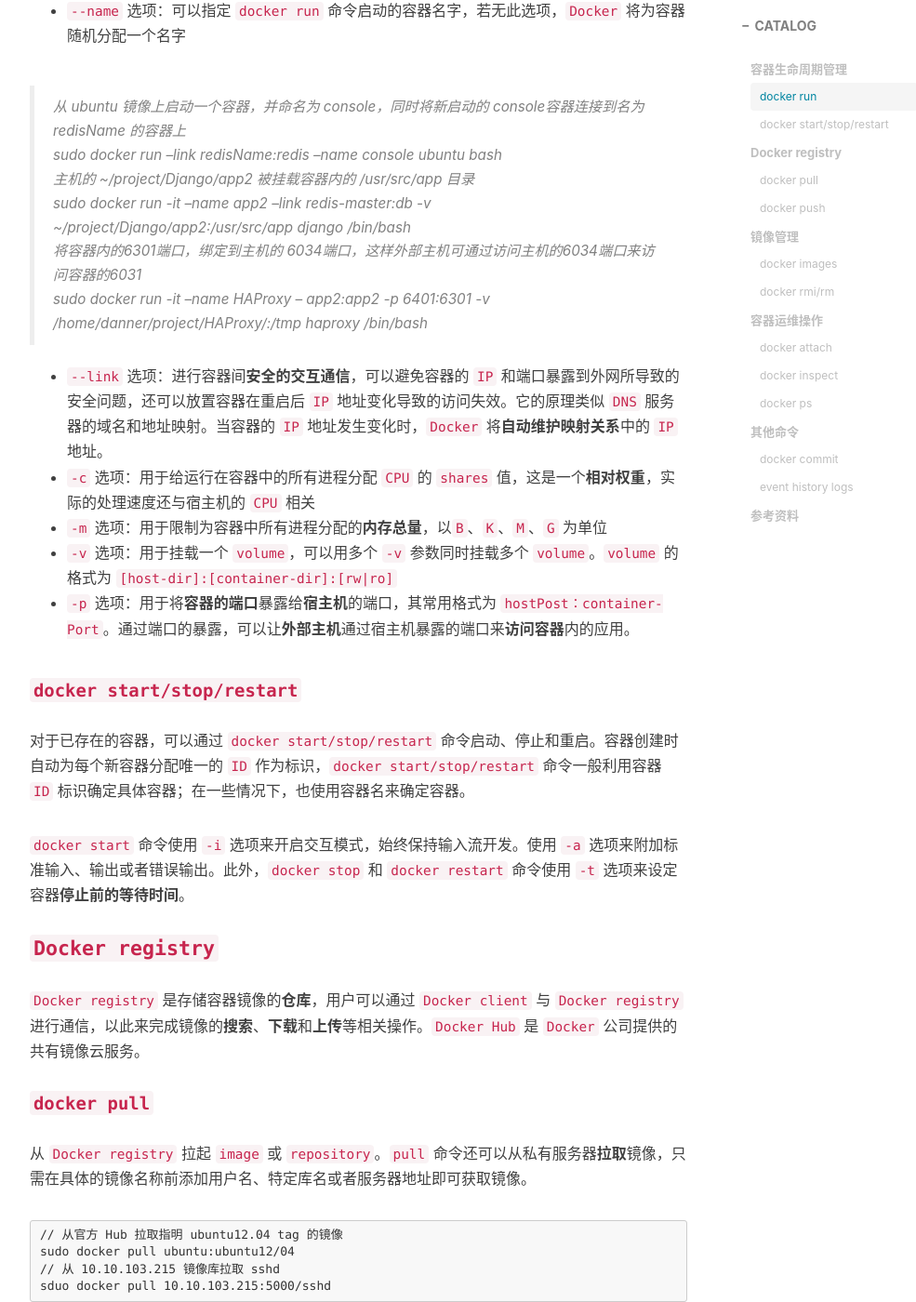
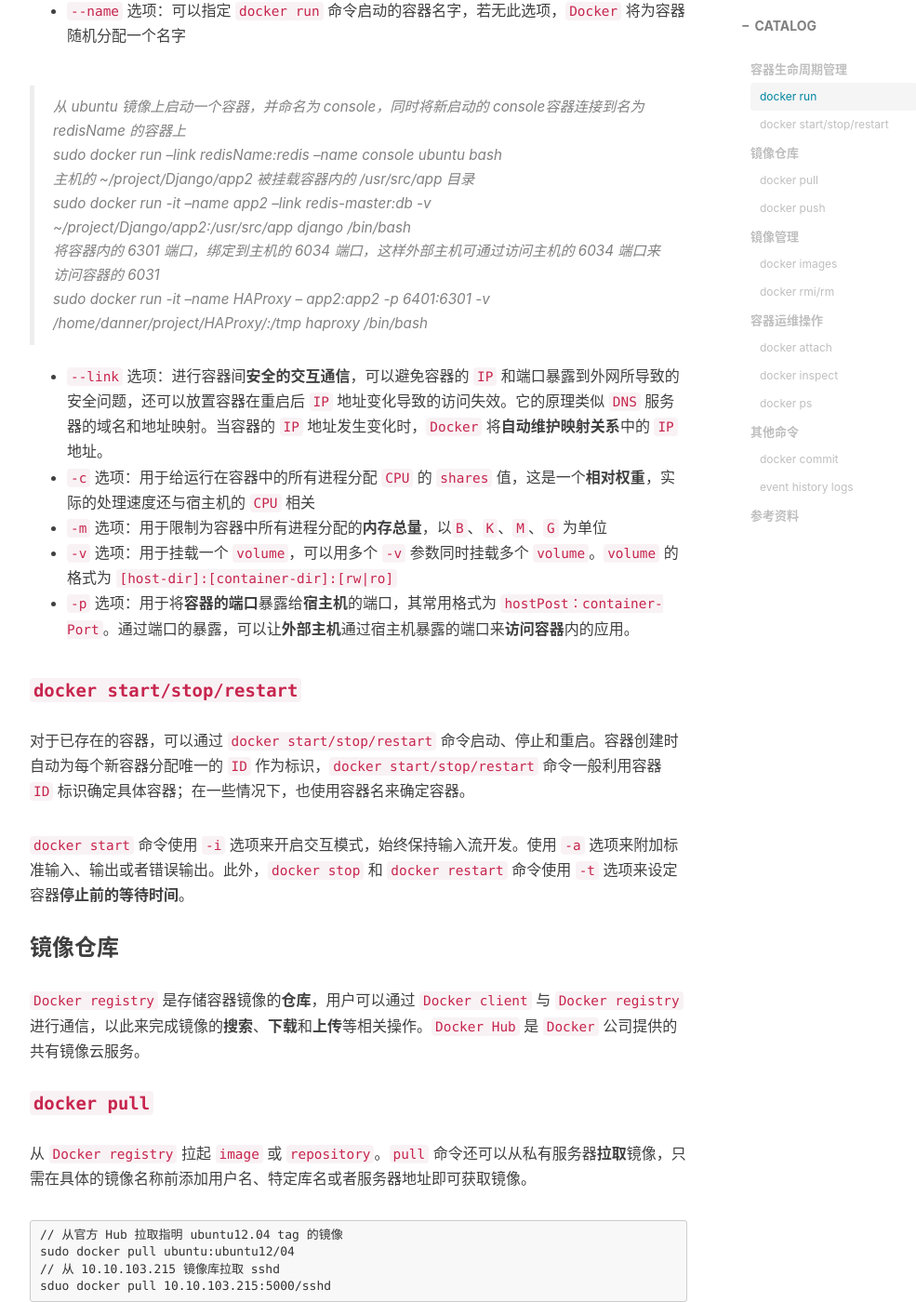
Before and after one commit to vendanner/vendanner.github.io, a Jekyll site: the page built from _posts/2019-09-02-Docker 命令.md, in a window 1280 px wide and 1400 px high, scrolled down 1817 px. Shown: the whole window at 93% size, without its empty margins (233-1218 px from the left). Built offline with Jekyll 4.4.1, drawn with Linux system fonts in a browser that asks for light colours; nearby versions of some CDN libraries; comment, search, counter and statistics services are not loaded.

Commit message:
Update 2019-09-02-Docker 命令.md

```diff
--- a/_posts/2019-09-02-Docker 命令.md
+++ b/_posts/2019-09-02-Docker 命令.md
@@ -47,7 +47,7 @@
 > sudo docker run --link redisName:redis --name console ubuntu bash<br>
 > 主机的 ~/project/Django/app2 被挂载容器内的 /usr/src/app 目录<br>
 > sudo docker run -it --name app2 --link redis-master:db -v ~/project/Django/app2:/usr/src/app django /bin/bash<br>
-> 将容器内的6301端口，绑定到主机的 6034端口，这样外部主机可通过访问主机的6034端口来访问容器的6031<br>
+> 将容器内的 6301 端口，绑定到主机的 6034 端口，这样外部主机可通过访问主机的 6034 端口来访问容器的 6031<br>
 > sudo docker run -it --name HAProxy -- app2:app2 -p 6401:6301 -v /home/danner/project/HAProxy/:/tmp haproxy /bin/bash
 
 
@@ -65,7 +65,7 @@
 `docker start` 命令使用 `-i` 选项来开启交互模式，始终保持输入流开发。使用 `-a` 选项来附加标准输入、输出或者错误输出。此外，`docker stop` 和 `docker restart` 命令使用 `-t` 选项来设定容器**停止前的等待时间**。
 
 
-### `Docker registry`
+### 镜像仓库
 
 `Docker registry` 是存储容器镜像的**仓库**，用户可以通过 `Docker client` 与 `Docker registry` 进行通信，以此来完成镜像的**搜索**、**下载**和**上传**等相关操作。`Docker Hub` 是 `Docker` 公司提供的共有镜像云服务。
 
```
